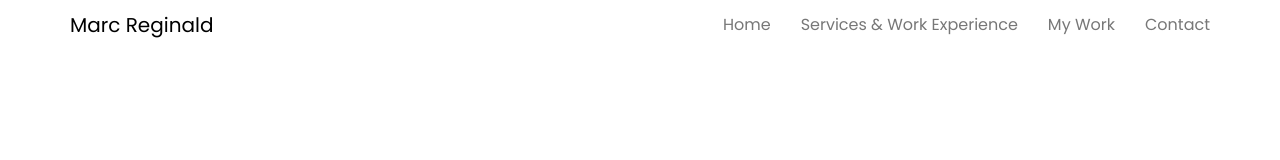
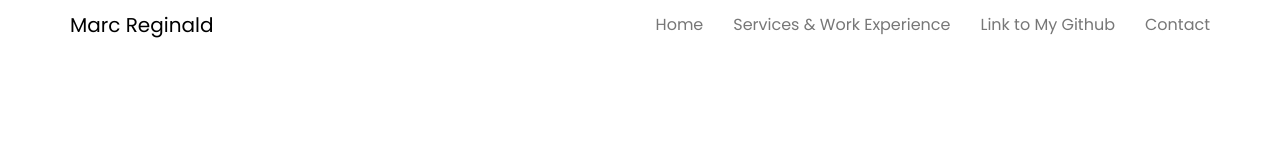
Before and after one commit to marcreginald/marcreginald-portfolio, a plain HTML site: page index.html in a window 1280 px wide. Shown: the top 160 px of the page. Drawn offline with nearby package versions, Linux system fonts and the light colour scheme; files whose address does not match are found by name.

Commit message:
Release note: Updated the my work to link to my githuhb

```diff
--- a/index.html
+++ b/index.html
@@ -35,7 +35,7 @@
                 <ul class="nav navbar-nav navbar-right">
                     <li><a href="#home">Home</a></li>
                     <li><a href="#service">Services & Work Experience</a></li>
-                    <li><a href="#mywork">My Work</a></li>
+                    <li><a href="#mywork">Link to My Github</a></li>
                     <li><a href="#contact">Contact</a></li>
                 </ul>
             </div>
```
